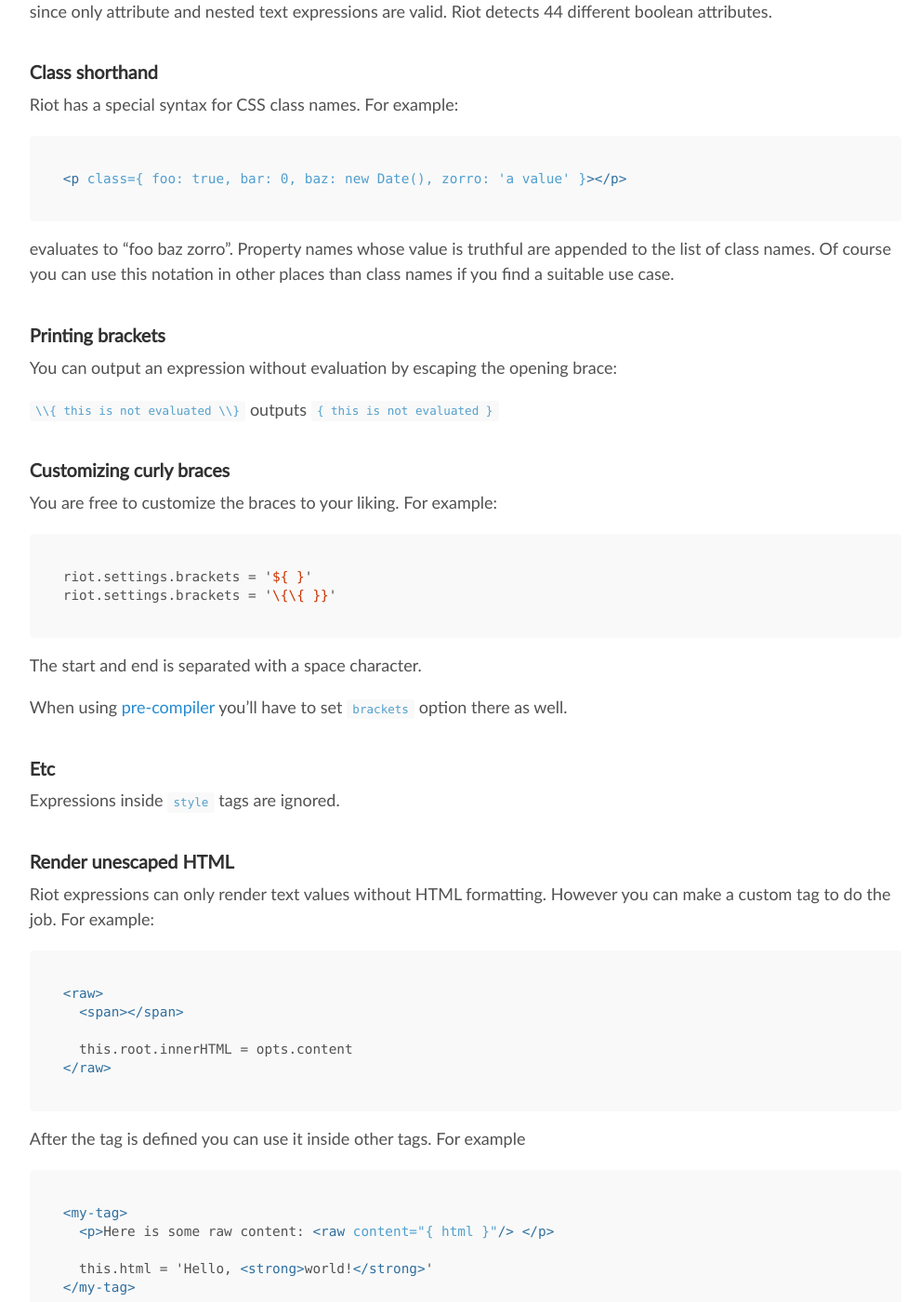
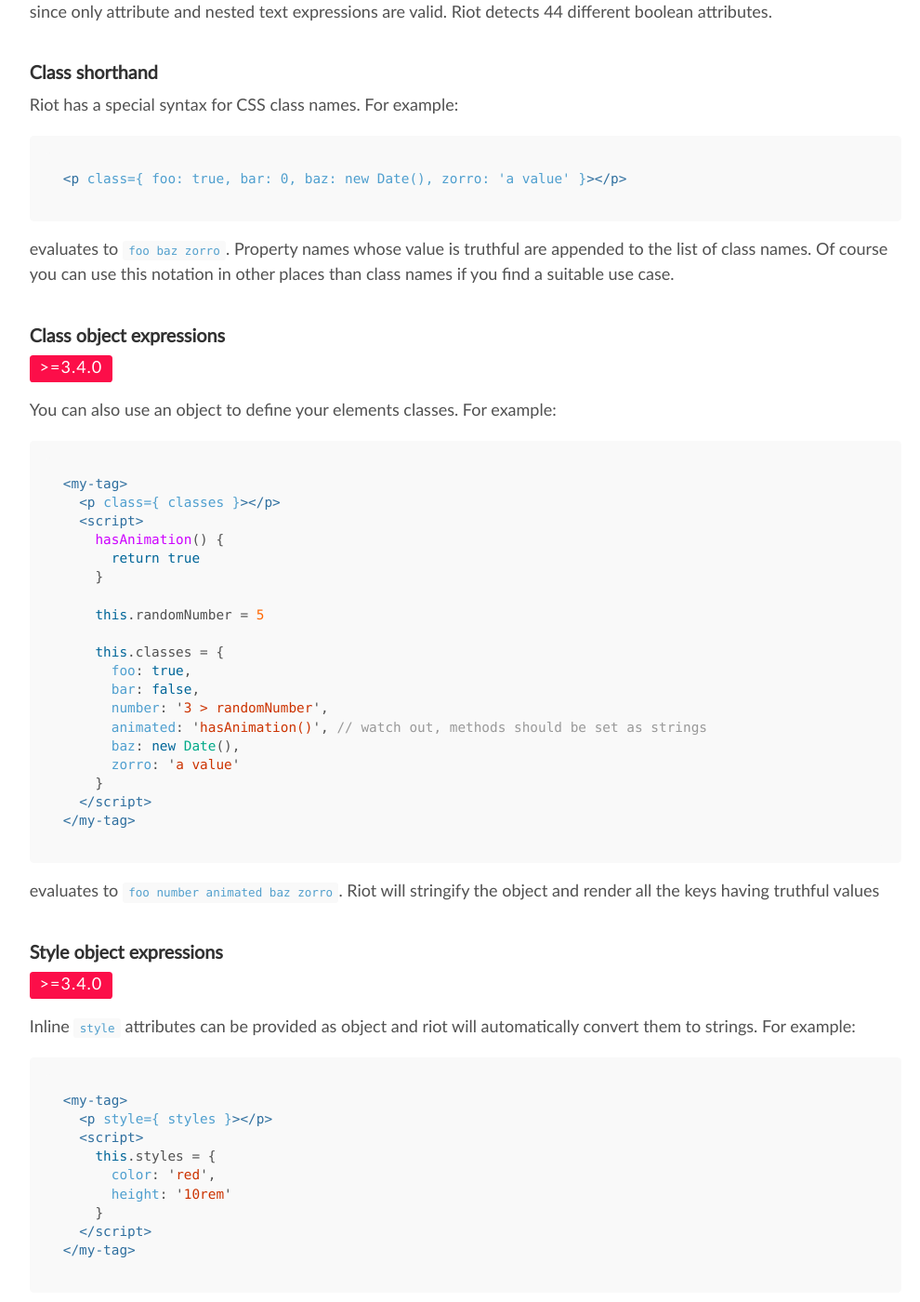
Before and after one commit to riot/riot.github.io, a Jekyll site: the page built from guide/index.md, in a window 1280 px wide and 1400 px high, scrolled down 12570 px. Shown: the whole window at 93% size, without its empty margins (139-1129 px from the left). Built offline with Jekyll 4.4.1, drawn with Linux system fonts in a browser that asks for light colours; nearby versions of some CDN libraries; emoji names are drawn with the system emoji font; comment, search, counter and statistics services are not loaded; some of the changed text lies outside the part shown.

Commit message:
updated: release notes

````diff
--- a/_config.yml
+++ b/_config.yml
@@ -42,17 +42,17 @@ author:
 minor_version:       3.2
 v2_minor_version:    2.6
 
-version:             3.3.2
+version:             3.4.0
 v2_version:          2.6.7
-release_date:        March 5
-version_slurp:       100% Code Coverage
+release_date:        March 26
+version_slurp:       Add support for class/style object expressions
 v2_version_slurp:    Fix rendering of tags containing SVGs
 repo:                https://github.com/riot/riot
 twitter_account:     https://twitter.com/riotjs_
 gitter:              https://gitter.im/riot/riot
 # Vars needed for the compare.md page
 
-size_min:            9.73
+size_min:            9.81
 riot_route_size_min: 1.77
 
 polymer:
--- a/guide/index.md
+++ b/guide/index.md
@@ -503,8 +503,58 @@ Riot has a special syntax for CSS class names. For example:
 <p class={ foo: true, bar: 0, baz: new Date(), zorro: 'a value' }></p>
 ```
 
-evaluates to "foo baz zorro". Property names whose value is truthful are appended to the list of class names. Of course you can use this notation in other places than class names if you find a suitable use case.
+evaluates to `foo baz zorro`. Property names whose value is truthful are appended to the list of class names. Of course you can use this notation in other places than class names if you find a suitable use case.
 
+
+### Class object expressions
+
+<span class="tag red">&gt;=3.4.0</span>
+
+You can also use an object to define your elements classes. For example:
+
+```html
+<my-tag>
+  <p class={ classes }></p>
+  <script>
+    hasAnimation() {
+      return true
+    }
+
+    this.randomNumber = 5
+
+    this.classes = {
+      foo: true,
+      bar: false,
+      number: '3 > randomNumber',
+      animated: 'hasAnimation()', // watch out, methods should be set as strings
+      baz: new Date(),
+      zorro: 'a value'
+    }
+  </script>
+</my-tag>
+```
+
+evaluates to `foo number animated baz zorro`. Riot will stringify the object and render all the keys having truthful values
+
+### Style object expressions
+
+<span class="tag red">&gt;=3.4.0</span>
+
+Inline `style` attributes can be provided as object and riot will automatically convert them to strings. For example:
+
+```html
+<my-tag>
+  <p style={ styles }></p>
+  <script>
+    this.styles = {
+      color: 'red',
+      height: '10rem'
+    }
+  </script>
+</my-tag>
+```
+
+evaluates to `<p style="color: red; height: 10rem"></p>`
 
 ### Printing brackets
 
````
Also changed, not shown: release-notes.md (+9 -0 lines).
